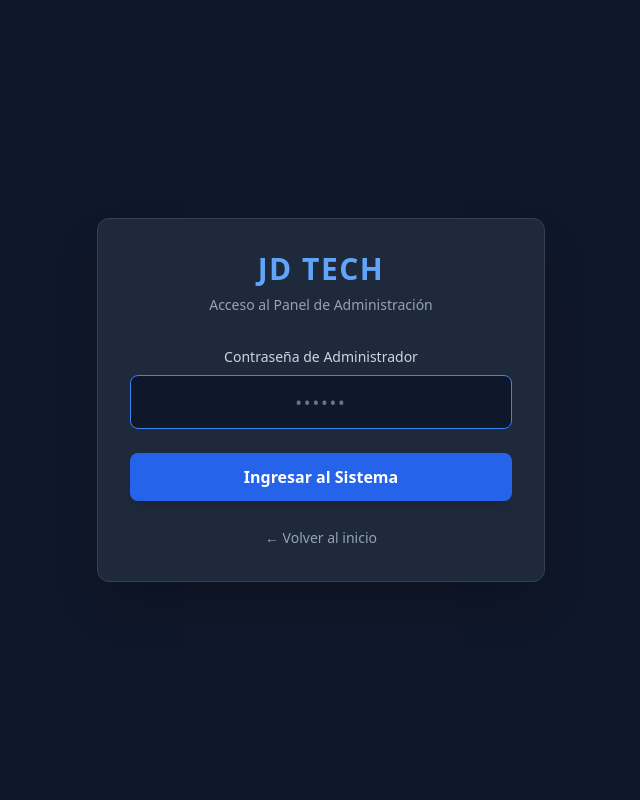
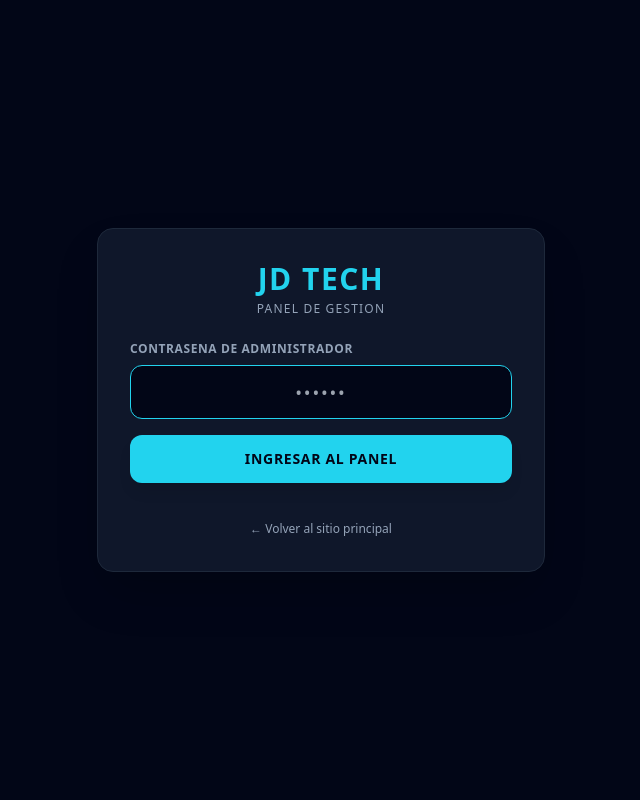
Before and after one commit to juandavidnaranjomaya-ship-it/jd_tech_taller, a Flask app: page /login-admin in a window 1280 px wide. Shown: the whole page, without its empty margins (319-959 px from the left). Run offline with Flask 3, Linux system fonts and the light colour scheme; some libraries are stand-ins or nearby versions.

Commit message:
Update login_admin.html

```diff
--- a/templates/login_admin.html
+++ b/templates/login_admin.html
@@ -3,44 +3,43 @@
 <head>
     <meta charset="UTF-8">
     <meta name="viewport" content="width=device-width, initial-scale=1.0">
-    <title>JD TECH - Panel de Administrador</title>
+    <title>JD TECH - Acceso Restringido</title>
     <script src="https://cdn.tailwindcss.com"></script>
 </head>
-<body class="bg-slate-900 text-slate-100 flex items-center justify-center min-h-screen">
-    <div class="w-full max-w-md p-8 bg-slate-800 rounded-xl shadow-2xl border border-slate-700">
-        <div class="text-center mb-8">
-            <h1 class="text-3xl font-extrabold text-blue-400 tracking-wider">JD TECH</h1>
-            <p class="text-sm text-slate-400 mt-2">Acceso al Panel de Administración</p>
+<body class="bg-slate-950 text-slate-100 flex items-center justify-center min-h-screen font-sans">
+
+    <div class="w-full max-w-md p-8 bg-slate-900 rounded-2xl shadow-2xl border border-slate-800 text-center space-y-6">
+        <div>
+            <h1 class="text-3xl font-extrabold text-cyan-400 tracking-wider">JD TECH</h1>
+            <p class="text-xs text-slate-400 mt-1 uppercase tracking-widest">Panel de Gestion</p>
         </div>
 
-        <!-- Mensajes Flash -->
         {% with messages = get_flashed_messages(with_categories=true) %}
             {% if messages %}
                 {% for category, message in messages %}
-                    <div class="mb-4 p-3 rounded-lg text-sm bg-red-500/20 border border-red-500 text-red-300 text-center">
+                    <div class="p-3 rounded-xl text-xs bg-red-500/20 border border-red-500 text-red-300">
                         {{ message }}
                     </div>
                 {% endfor %}
             {% endif %}
         {% endwith %}
 
-        <!-- Formulario (Únicamente Contraseña) -->
-        <form action="/login-admin" method="POST" class="space-y-6">
+        <form action="/login-admin" method="POST" class="space-y-4 text-left">
             <div>
-                <label class="block text-sm font-medium text-slate-300 mb-2 text-center">Contraseña de Administrador</label>
+                <label class="block text-xs font-semibold uppercase tracking-wider text-slate-400 mb-2">Contrasena de Administrador</label>
                 <input type="password" name="password" required autofocus
-                    class="w-full px-4 py-3 bg-slate-900 border border-slate-700 rounded-lg focus:outline-none focus:border-blue-500 text-slate-100 placeholder-slate-500 text-center tracking-widest text-lg"
+                    class="w-full px-4 py-3 bg-slate-950 border border-slate-800 rounded-xl focus:outline-none focus:border-cyan-400 text-slate-100 text-center tracking-widest text-lg"
                     placeholder="••••••">
             </div>
 
             <button type="submit"
-                class="w-full py-3 px-4 bg-blue-600 hover:bg-blue-500 text-white font-semibold rounded-lg shadow-lg transition duration-200">
-                Ingresar al Sistema
+                class="w-full py-3.5 px-4 bg-cyan-400 hover:bg-cyan-300 text-slate-950 font-extrabold rounded-xl shadow-lg transition duration-200 text-sm uppercase tracking-wider">
+                Ingresar al Panel
             </button>
         </form>
 
-        <div class="mt-6 text-center">
-            <a href="/" class="text-sm text-slate-400 hover:text-blue-400 transition">← Volver al inicio</a>
+        <div class="pt-2">
+            <a href="/" class="text-xs text-slate-400 hover:text-cyan-400 transition">&larr; Volver al sitio principal</a>
         </div>
     </div>
 </body>
```
